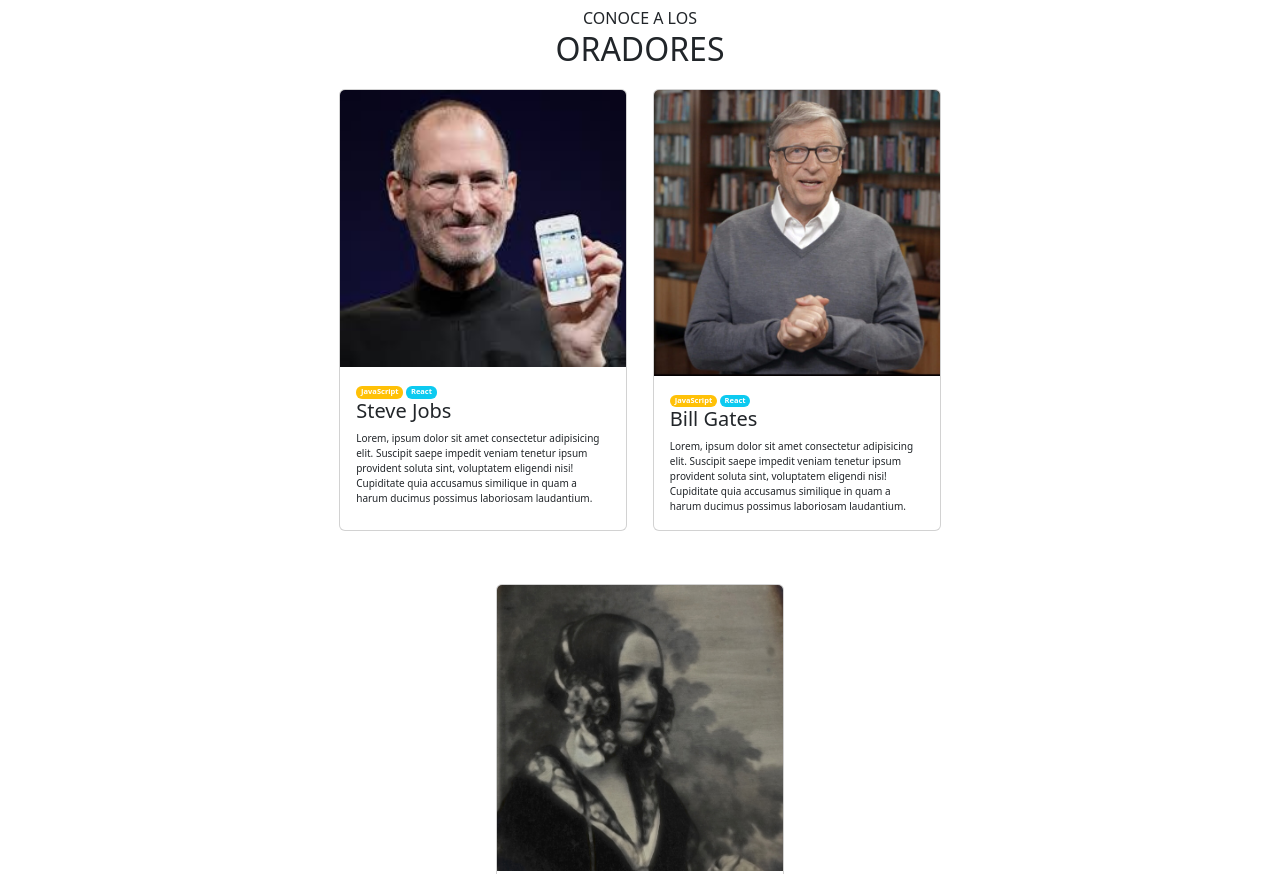
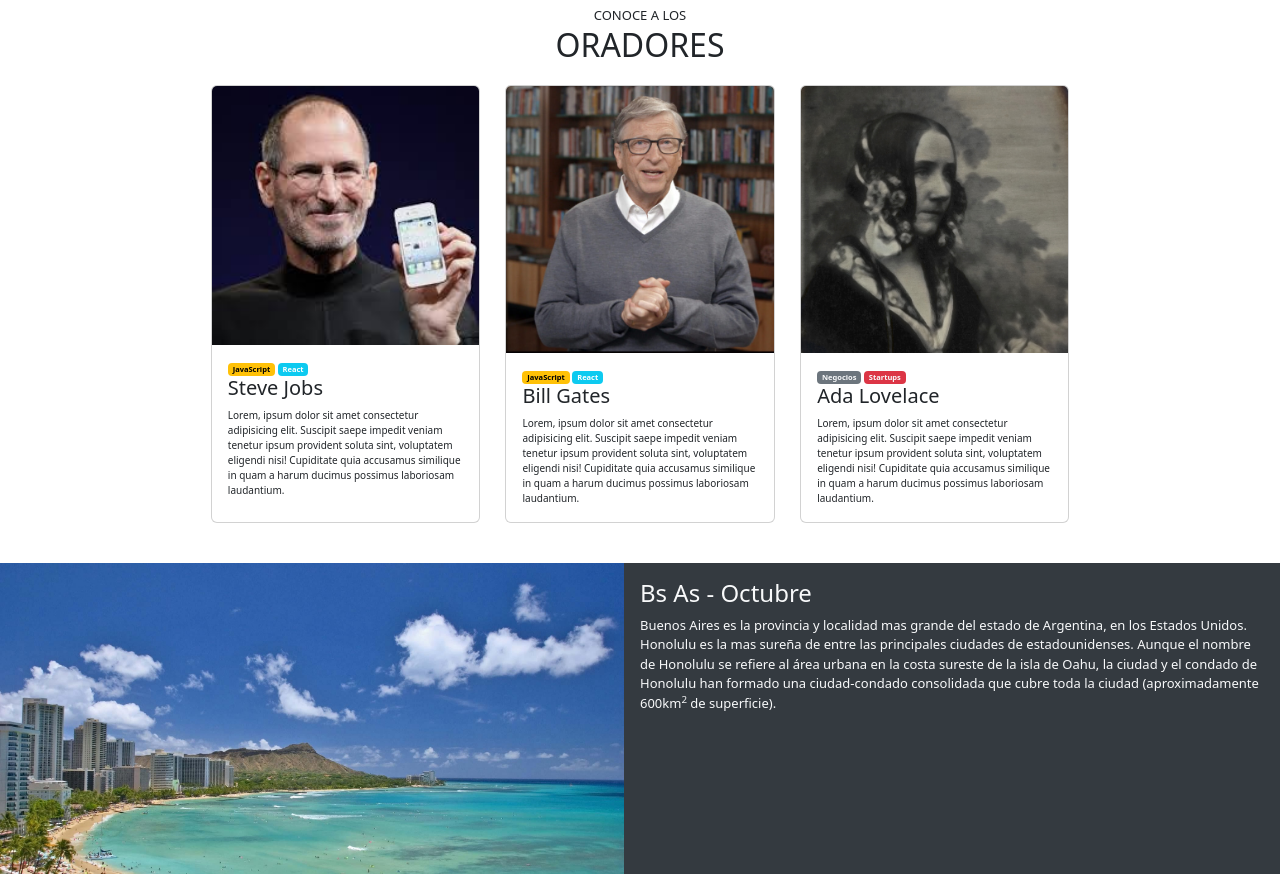
Before and after one commit to wal-k/wal-k-CaC_TP_integrador_javascript, a plain HTML site: page index.html in a window 1280 px wide. Shown: the part 722-1596 px from the top of the page. Drawn offline with nearby package versions, Linux system fonts and the light colour scheme.

Commit message:
Se modifica y ajusta en seccion oradores, bordes de botones, color de letra JavaScript, se retira wrap de display de imagenes

```diff
--- a/index.html
+++ b/index.html
@@ -93,10 +93,10 @@
 
             <div class="col w-100 text-center pt-2">
 
-                <p class="mb-0"> CONOCE A LOS</p>
+                <p class="mb-0" style="font-size: small;"> CONOCE A LOS</p>
                 <h2>ORADORES</h2>
 
-                <div class="container d-sm-flex cards-container justify-content-center w-100 flex-wrap">
+                <div class="container d-sm-flex cards-container justify-content-center w-100 flex">
 
                     <div class="card">
 
@@ -104,8 +104,8 @@
                         <div class="card-body">
 
                             <p class="mb-0">
-                                <span class="badge bg-warning"> JavaScript</span>
-                                <span class="badge bg-info"> React</span>
+                                <span class="badge bg-warning text-black rounded-1"> JavaScript</span>
+                                <span class="badge bg-info rounded-1"> React</span>
                             </p>
 
                             <h5 class="card-title"> Steve Jobs</h5>
@@ -120,8 +120,8 @@
                         <div class="card-body">
 
                             <p class=" mb-0">
-                                <span class="badge bg-warning"> JavaScript</span>
-                                <span class="badge bg-info"> React</span>
+                                <span class="badge bg-warning text-black rounded-1"> JavaScript</span>
+                                <span class="badge bg-info rounded-1"> React</span>
                             </p>
 
                             <h5 class="card-title"> Bill Gates</h5>
@@ -136,8 +136,8 @@
                         <div class="card-body">
 
                             <p class="mb-0">
-                                <span class="badge bg-secondary text-light">Negocios</span>
-                                <span class="badge bg-danger text-light">Startups</span>
+                                <span class="badge bg-secondary text-light rounded-1">Negocios</span>
+                                <span class="badge bg-danger text-light rounded-1">Startups</span>
                             </p>
 
                             <h5 class="card-title">Ada Lovelace</h5>
```
